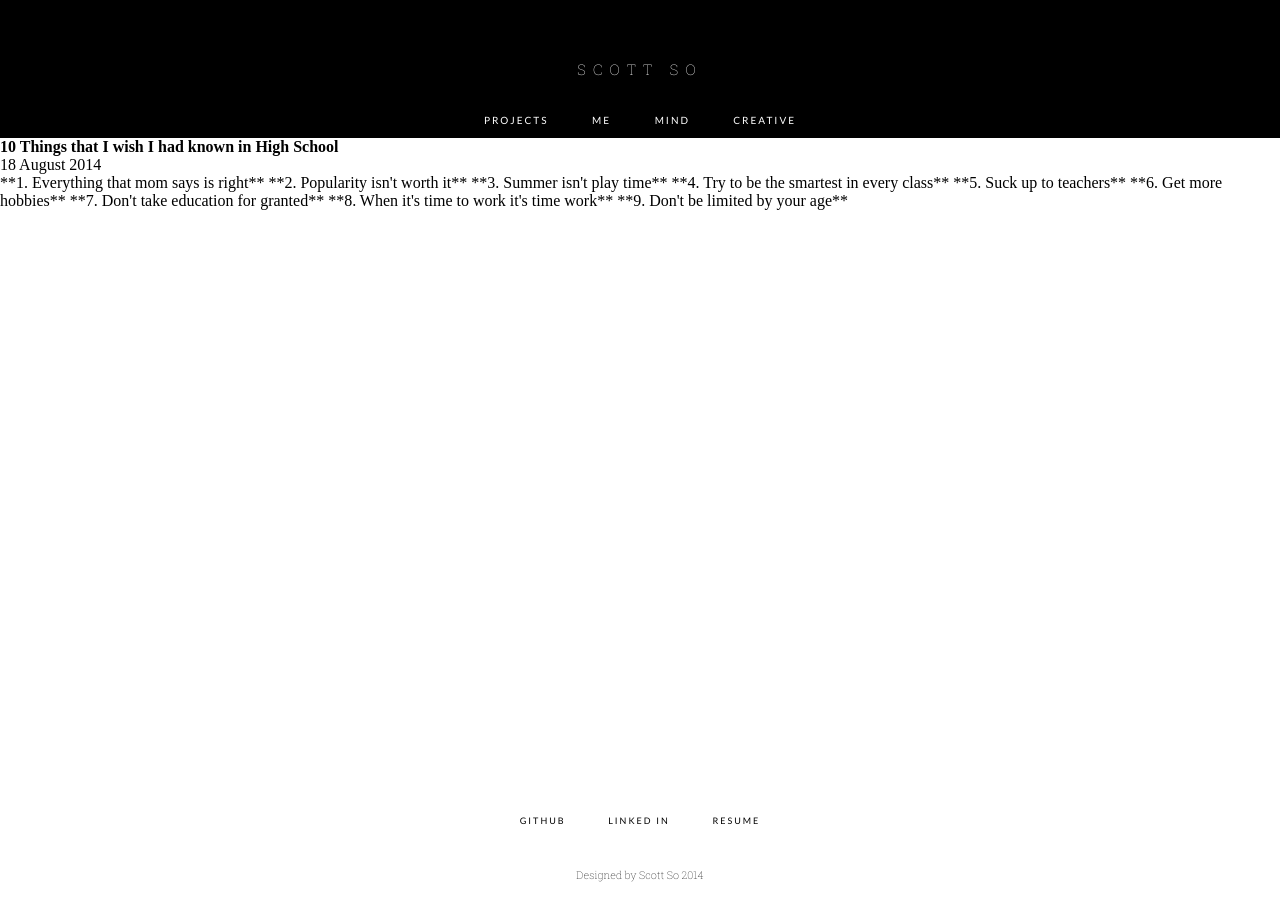
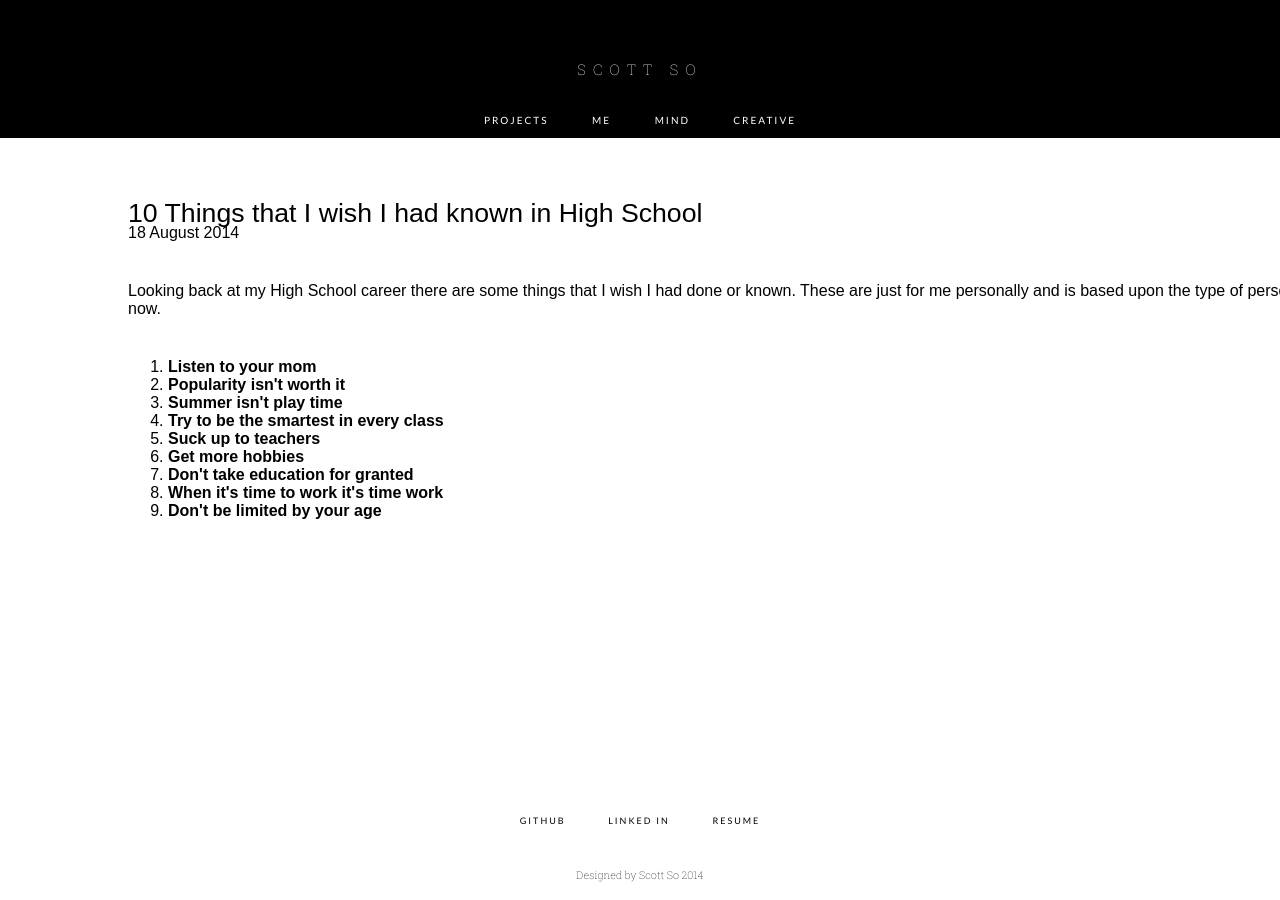
Before and after one commit to scotthso-zz/scotthso.github.io, a Jekyll site: the page built from _posts/2014-08-18-Wish-High-School.html, in a window 1280 px wide. Built offline with Jekyll 4.4.1, drawn with Linux system fonts in a browser that asks for light colours; some web fonts are replaced; Markdown is read by kramdown in place of the engine named in the settings.

Commit message:
updated blog and blog layout

```diff
--- a/_posts/2014-08-18-Wish-High-School.html
+++ b/_posts/2014-08-18-Wish-High-School.html
@@ -3,21 +3,31 @@ title: 10 Things that I wish I had known in High School
 layout: post
 excerpt: Looking back at my High School career, here are some things that I wish I had done or known.
 ---
+<div id = "post">
+<div id = "beginning">
 
-**1. Everything that mom says is right**
+    Looking back at my High School career there are some things that I wish I had done or known. These are just for me personally and is based upon the type of person I want to be now.
 
-**2. Popularity isn't worth it**
+</div>
 
-**3. Summer isn't play time**
+<ul>
+<li><b>Listen to your mom</b></li>
 
-**4. Try to be the smartest in every class**
+<li><b>Popularity isn't worth it</b></li>
 
-**5. Suck up to teachers**
+<li><b>Summer isn't play time</b></li>
 
-**6. Get more hobbies**
+<li><b>Try to be the smartest in every class</b></li>
 
-**7. Don't take education for granted**
+<li><b>Suck up to teachers</b></li>
 
-**8. When it's time to work it's time work**
+<li><b>Get more hobbies</b></li>
 
-**9. Don't be limited by your age**
+<li><b>Don't take education for granted</b></li>
+
+<li><b>When it's time to work it's time work</b></li>
+
+<li><b>Don't be limited by your age</b></li>
+
+</ul>
+</div>
--- a/post.css
+++ b/post.css
@@ -1 +1,41 @@
-@import url(http://fonts.googleapis.com/css?family=Ek+Mukta:300);
+@import url(http://fonts.googleapis.com/css?family=Ek+Mukta:300,500);
+
+
+#post ul, h1, h2, p,#beginning {
+    font-family: 'Ek Mukta', sans-serif;
+    font-weight: 300;
+    position: relative;
+    left: 10%;
+}
+
+h1 {
+    font-size: 20pt;
+    margin-top: 60px;
+    font-weight: 500;
+}
+
+#post li {
+ list-style-type:decimal;
+    font-weight:300;
+}
+
+#post ul {
+
+    font-weight: 300;
+    margin-top: 40px;
+
+}
+
+#beginning {
+
+    margin-top: 40px;
+
+
+}
+
+.muted {
+
+    margin-top: -5px;
+    margin-bottom: 5px;
+
+}
```
Also changed, not shown: 2 other files.
